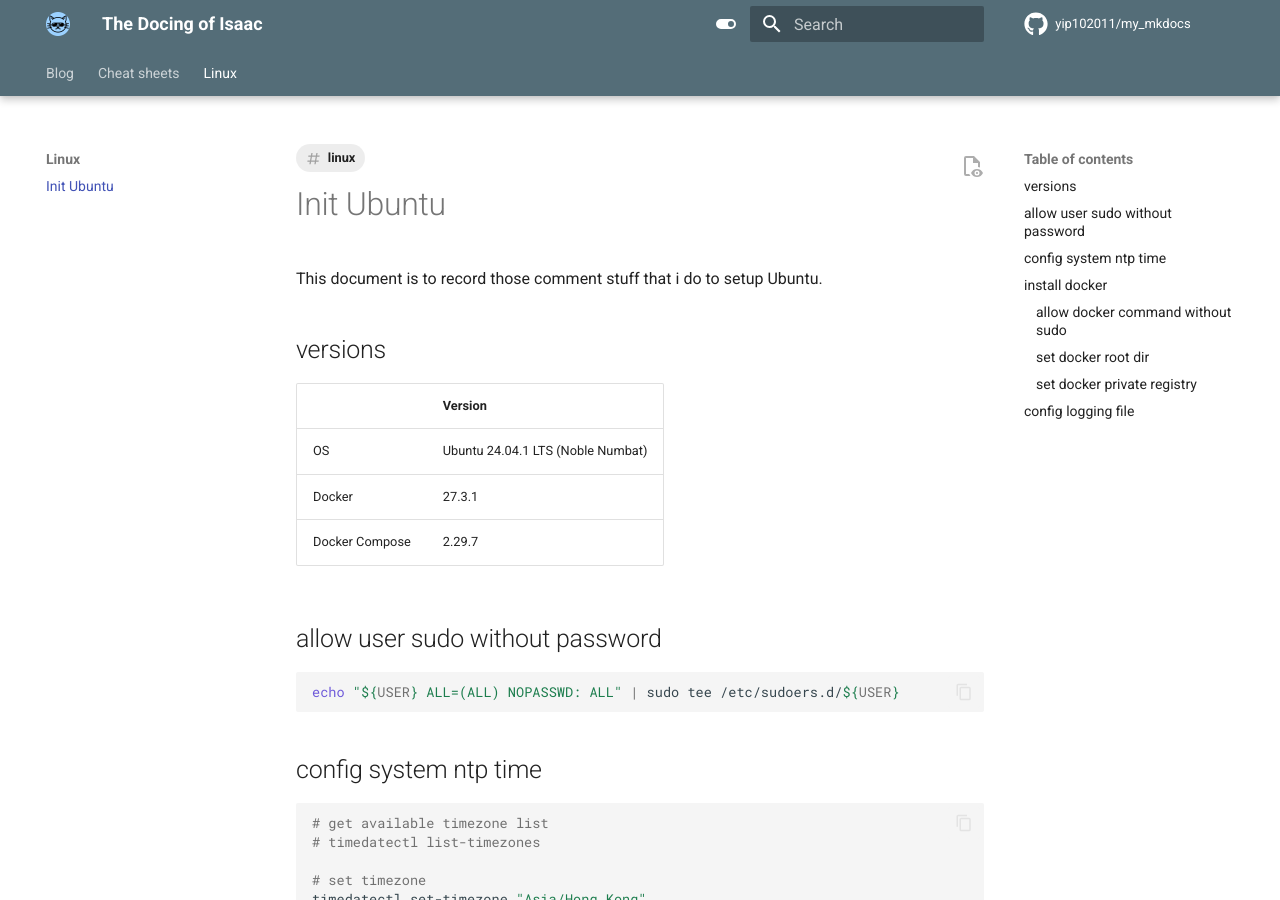
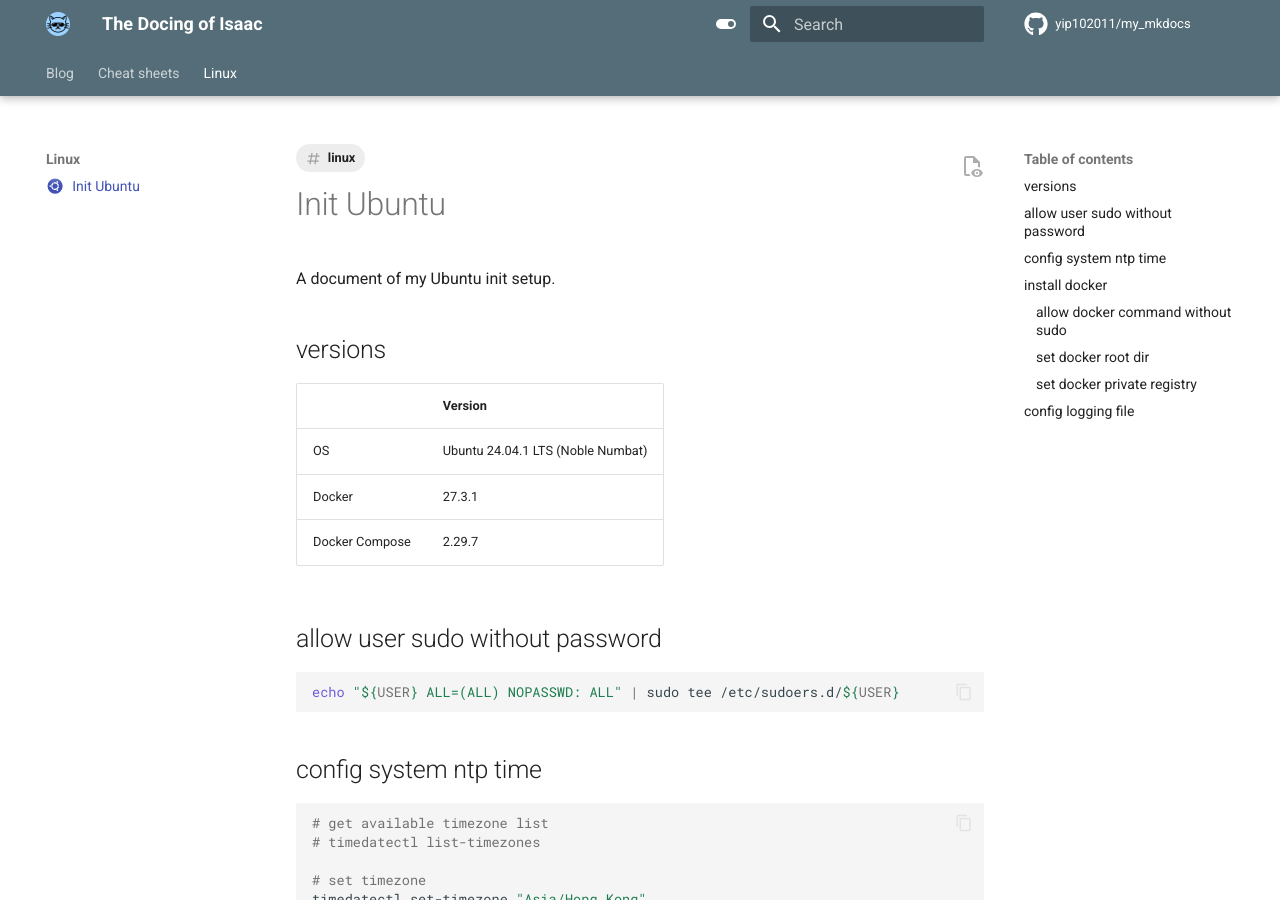
Before and after one commit to yip102011/my_mkdocs, an MkDocs documentation site: the page built from docs/linux/init_ubuntu.md, in a window 1280 px wide and 900 px high. Built offline with MkDocs 1.6.1 and Material for MkDocs 9.7.7, drawn with Linux system fonts in a browser that asks for light colours; comment, search, counter and statistics services are not loaded.

Commit message:
init-ubuntu

```diff
--- a/docs/linux/init_ubuntu.md
+++ b/docs/linux/init_ubuntu.md
@@ -1,12 +1,20 @@
 ---
 date: 2024-10-10
+slug: init-ubuntu
+summary: A document of my Ubuntu init setup.
+icon: material/ubuntu
+categories:
+  - linux
 tags:
   - linux
-slug: init-ubuntu
+comments: true
+authors:
+  - Isaac Yip
 ---
+
 # Init Ubuntu
 
-This document is to record those comment stuff that i do to setup Ubuntu.
+A document of my Ubuntu init setup.
 
 <!-- more -->
 
```
